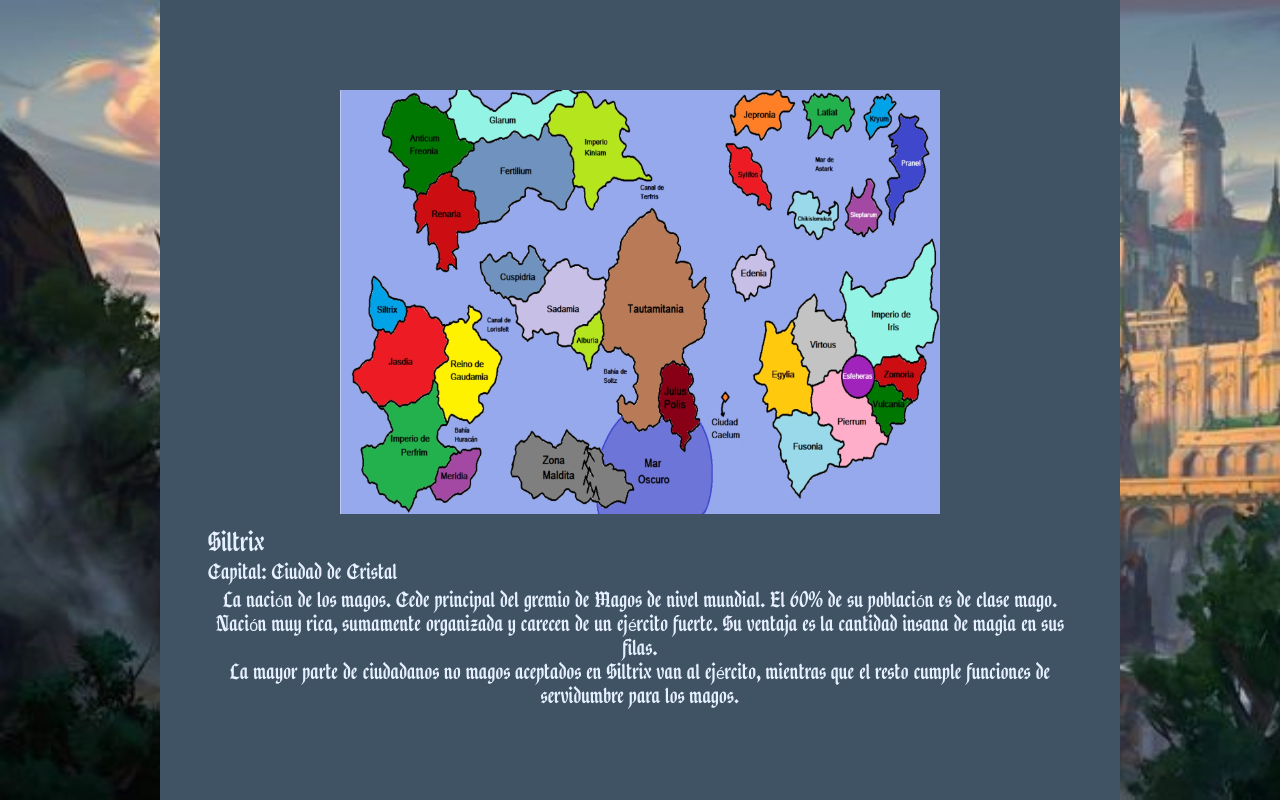
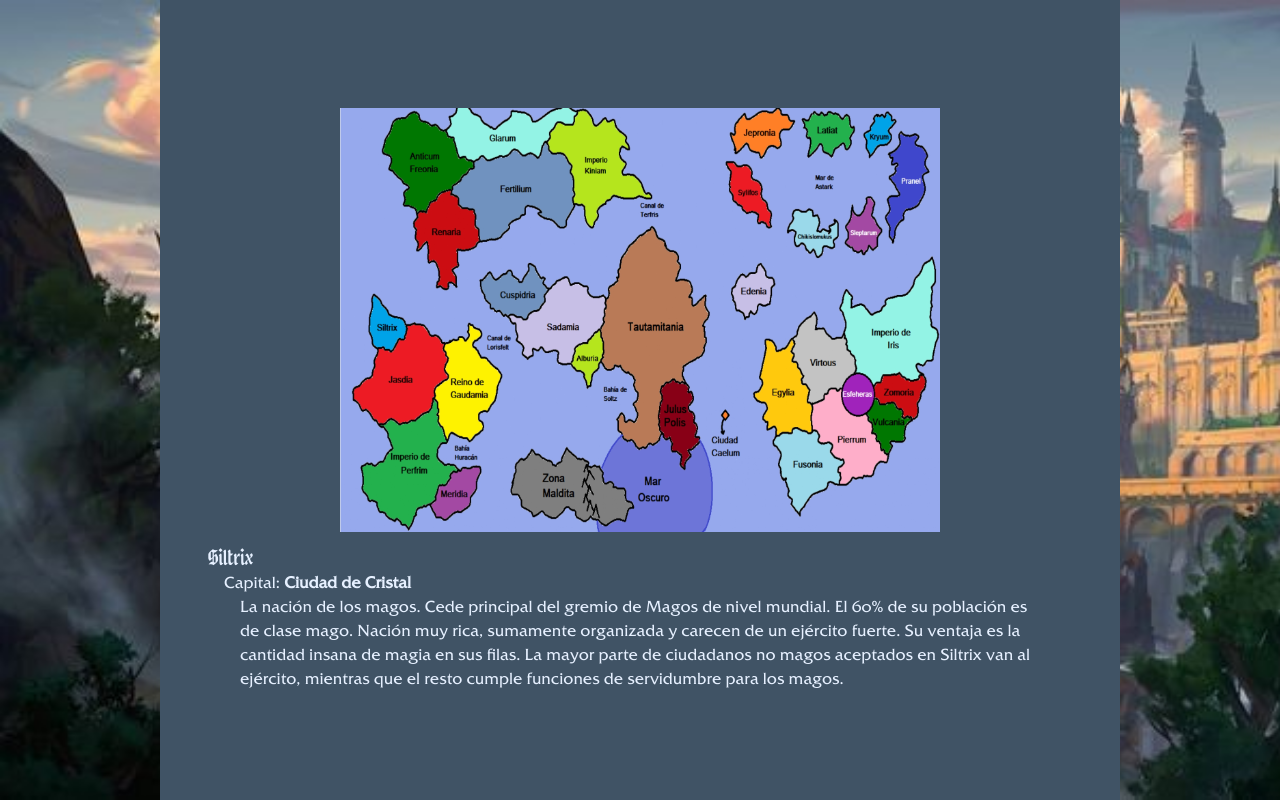
Before and after one commit to Aguss-Coder/proyecto2024-Busso-Garelli-Liebau-Luduena, a Next.js app: page /mapa in a window 1280 px wide. Built offline with nearby package versions, Linux system fonts and the light colour scheme.

Commit message:
fix the font family problem and modularize the mapa page

```diff
--- a/app/globals.css
+++ b/app/globals.css
@@ -15,3 +15,15 @@
 html {
   scroll-behavior: smooth;
 }
+
+h1, h2, h3 {
+  @apply font-title;
+}
+
+button {
+  @apply font-buttons;
+}
+
+p, h4 {
+  @apply font-paragraph;
+}
--- a/app/layout.tsx
+++ b/app/layout.tsx
@@ -2,9 +2,23 @@ import type { Metadata } from "next";
 import localFont from "next/font/local";
 import "./globals.css";
 
-const augusta = localFont({ src: "../fonts/Augusta.ttf" });
+const augusta = localFont({
+  src: "../fonts/Augusta.ttf",
+  display: "swap",
+  variable: '--font-augusta',
+});
 
-const warsuck = localFont({ src: "../fonts/Warsuck.ttf" });
+const warsuck = localFont({
+  src: "../fonts/Warsuck.ttf",
+  display: "swap",
+  variable: '--font-warsuck',
+});
+
+const frizQuadrata = localFont({
+  src: "../fonts/FrizQuadrata.ttf",
+  display: "swap",
+  variable: '--font-friz-quadrata',
+})
 
 export const metadata: Metadata = {
   title: "La leyenda de Nova Terra",
@@ -18,7 +32,7 @@ export default function RootLayout({
 }>) {
   return (
     <html lang="en">
-      <body className={warsuck.className}>{children}</body>
+      <body className={`${warsuck.variable} ${augusta.variable} ${frizQuadrata.variable}`}>{children}</body>
     </html>
   );
 }
--- a/app/mapa/page.tsx
+++ b/app/mapa/page.tsx
@@ -1,22 +1,30 @@
 import styles from '@/app/ui/home.module.css';
 import Image from 'next/image';
+import data from '@/data/mapa.json';
+
+type Pais = {
+  name: string;
+  capital: string;
+  description: string;
+}
 
 export default function Page() {
+  const paises: Pais[] = data;
   return (
-    <main className={styles.background}>
+    <main className={styles.background_image}>
       <div className={styles.content_background}>
         <Image src="/mapa.jpg" alt="Mapa de Nova Terra" width={600} height={300} />
+        {/*<div>
+          {paises.map((pais) => ())}
+        </div> */}
         <div className='text-principal-light px-12 pt-4'>
-          <h3 className='pb-1 text-xl'>Siltrix</h3>
-          <h4 className='pb-1'>Capital: Ciudad de Cristal</h4>
-          <p className='text-center'>
-            La nación de los magos. Cede principal del gremio de Magos de nivel mundial.
-            El 60% de su población es de clase mago.<br />
-            Nación muy rica, sumamente organizada y carecen de un ejército fuerte.
-            Su ventaja es la cantidad insana de magia en sus filas.<br />
-            La mayor parte de ciudadanos no magos aceptados en Siltrix van al ejército,
-            mientras que el resto cumple funciones de servidumbre para los magos.<br />
-          </p>
+          {paises.map((pais) => (
+            <div key={pais.name}>
+              <h3 className=''>{pais.name}</h3>
+              <h4 className='px-4'>Capital: <b>{pais.capital}</b></h4>
+              <p className='px-8'>{pais.description}</p>
+            </div>
+          ))}
         </div>
       </div>
     </main>
--- a/app/page.tsx
+++ b/app/page.tsx
@@ -11,7 +11,7 @@ export default function Home() {
           <FaChevronDown className="text-principal-light mt-36" size={40} />
         </Link>
       </div>
-      <section id="principal_page" className={styles.background_image}>
+      <section id="principal_page">
         <div className={styles.container}>
           <button className="bg-principal-1 rounded-full text-principal-light py-4 px-12 text-center no-underline text-4xl m-4 cursor-pointer">
             <Link href="/personajes">
--- a/app/ui/home.module.css
+++ b/app/ui/home.module.css
@@ -4,7 +4,7 @@
   background-size: cover;
   background-repeat: no-repeat;
   background-attachment: fixed;
-  height: 100vh;
+  height: 100%;
 }
 
 .background {
@@ -14,6 +14,7 @@
   background-attachment: fixed;
   height: 100vh;
   display: flex;
+  flex-direction: column;
   justify-content: center;
   align-items: center;
 }
@@ -22,6 +23,7 @@
   background-color: #405365;
   height: 100vh;
   width: 75%;
+  margin: auto;
   display: flex;
   justify-content: center;
   align-items: center;
--- /dev/null
+++ b/data/mapa.json
@@ -0,0 +1,7 @@
+[
+  {
+    "name": "Siltrix",
+    "capital": "Ciudad de Cristal",
+    "description": "La nación de los magos. Cede principal del gremio de Magos de nivel mundial. El 60% de su población es de clase mago. Nación muy rica, sumamente organizada y carecen de un ejército fuerte. Su ventaja es la cantidad insana de magia en sus filas. La mayor parte de ciudadanos no magos aceptados en Siltrix van al ejército, mientras que el resto cumple funciones de servidumbre para los magos."
+  }
+]
--- a/tailwind.config.ts
+++ b/tailwind.config.ts
@@ -17,6 +17,11 @@ const config: Config = {
       'principal-dark': '#070708',
     },
     extend: {
+      fontFamily: {
+        'paragraph': ['var(--font-friz-quadrata)'],
+        'title': ['var(--font-warsuck)'],
+        'buttons': ['var(--font-augusta)']
+      },
       backgroundImage: {
         "gradient-radial": "radial-gradient(var(--tw-gradient-stops))",
         "gradient-conic":
```
Also changed, not shown: fonts/Augusta-Shadow.ttf (deleted), fonts/FrizQuadrata.ttf (renamed from fonts/friz-quadrata-regular-os-5870333951e7c.ttf).
